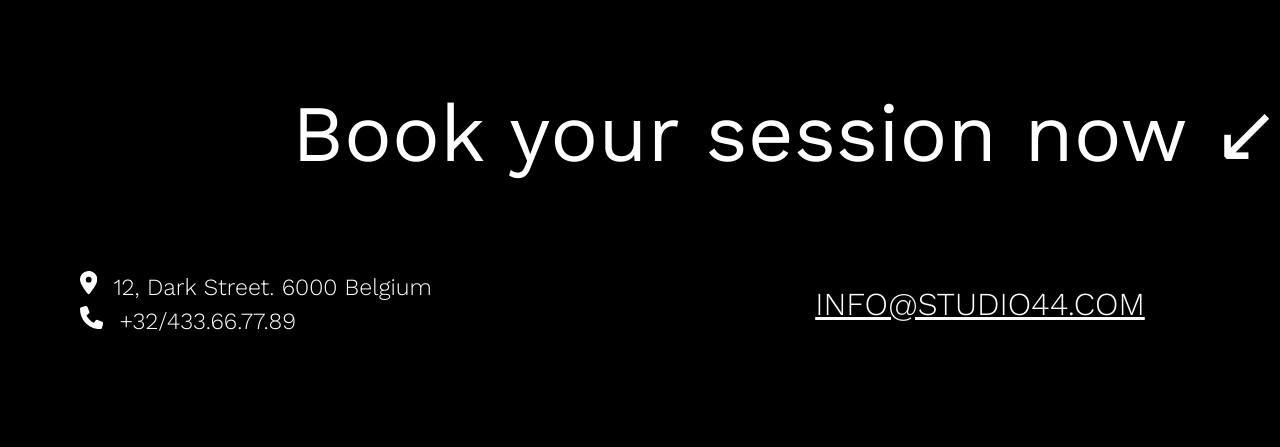
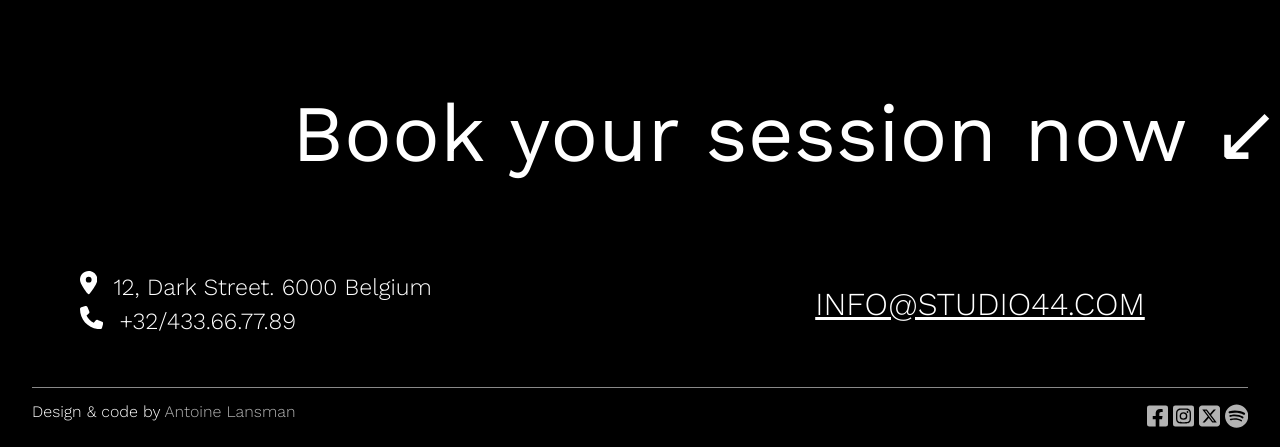
Before and after one commit to antoinel74/Studio44, a website built with Vite: page index.html in a window 1280 px wide. Shown: the part 3415-3862 px from the top of the page. Before the commit the page ends 3802 px from the top, so only its background shows below. Built offline with nearby package versions, Linux system fonts and the light colour scheme.

Commit message:
add footer

```diff
--- a/assets/style/sections/_contact.scss
+++ b/assets/style/sections/_contact.scss
@@ -42,8 +42,7 @@
     margin-top: 2rem;
     flex-direction: column-reverse;
     .contact__info {
-      width: 100%;
-      margin-left: 0;
+      margin-left: 1rem;
     }
     .contact__form {
       width: 100%;
--- /dev/null
+++ b/assets/style/sections/_footer.scss
@@ -0,0 +1,39 @@
+footer {
+  display: flex;
+  justify-content: space-between;
+  border-top: 1px solid rgba(255, 255, 255, 0.539);
+  margin: 0 2rem;
+  font-weight: 300;
+}
+
+.footer__baseline {
+  margin: 1rem 0;
+  a {
+    color: $white;
+    opacity: 0.7;
+    text-decoration: none;
+  }
+}
+
+.footer__social {
+  margin: 1rem 0;
+  svg {
+    transition: all 0.1s ease;
+    cursor: pointer;
+    opacity: 0.7;
+    &:hover {
+      opacity: 1;
+    }
+  }
+}
+
+// MOBILE
+@media screen and (max-width: 768px) {
+  footer {
+    flex-direction: column;
+    align-items: center;
+  }
+  .footer__baseline {
+    margin-bottom: 0;
+  }
+}
--- a/assets/style/sections/_services.scss
+++ b/assets/style/sections/_services.scss
@@ -39,7 +39,7 @@
     object-fit: cover;
   }
   figcaption {
-    font-size: 5rem;
+    font-size: 3.3rem;
   }
 }
 
--- a/assets/style/style.scss
+++ b/assets/style/style.scss
@@ -11,6 +11,7 @@
 @import "/assets/style/sections/services";
 @import "/assets/style/sections/about";
 @import "/assets/style/sections/contact";
+@import "/assets/style/sections/footer";
 
 body {
   font-family: $mainFont;
--- a/index.html
+++ b/index.html
@@ -200,7 +200,57 @@
         </div>
       </section>
 
-      <footer></footer>
+      <footer>
+        <div class="footer__baseline">
+          <p>Design & code by <a href="#">Antoine Lansman</a></p>
+        </div>
+        <div class="footer__social">
+          <svg
+            xmlns="http://www.w3.org/2000/svg"
+            fill="white"
+            height="1.5em"
+            viewBox="0 0 448 512"
+          >
+            <!--! Font Awesome Free 6.4.2 by @fontawesome - https://fontawesome.com License - https://fontawesome.com/license (Commercial License) Copyright 2023 Fonticons, Inc. -->
+            <path
+              d="M400 32H48A48 48 0 0 0 0 80v352a48 48 0 0 0 48 48h137.25V327.69h-63V256h63v-54.64c0-62.15 37-96.48 93.67-96.48 27.14 0 55.52 4.84 55.52 4.84v61h-31.27c-30.81 0-40.42 19.12-40.42 38.73V256h68.78l-11 71.69h-57.78V480H400a48 48 0 0 0 48-48V80a48 48 0 0 0-48-48z"
+            />
+          </svg>
+          <svg
+            xmlns="http://www.w3.org/2000/svg"
+            fill="white"
+            height="1.5em"
+            viewBox="0 0 448 512"
+          >
+            <!--! Font Awesome Free 6.4.2 by @fontawesome - https://fontawesome.com License - https://fontawesome.com/license (Commercial License) Copyright 2023 Fonticons, Inc. -->
+            <path
+              d="M224,202.66A53.34,53.34,0,1,0,277.36,256,53.38,53.38,0,0,0,224,202.66Zm124.71-41a54,54,0,0,0-30.41-30.41c-21-8.29-71-6.43-94.3-6.43s-73.25-1.93-94.31,6.43a54,54,0,0,0-30.41,30.41c-8.28,21-6.43,71.05-6.43,94.33S91,329.26,99.32,350.33a54,54,0,0,0,30.41,30.41c21,8.29,71,6.43,94.31,6.43s73.24,1.93,94.3-6.43a54,54,0,0,0,30.41-30.41c8.35-21,6.43-71.05,6.43-94.33S357.1,182.74,348.75,161.67ZM224,338a82,82,0,1,1,82-82A81.9,81.9,0,0,1,224,338Zm85.38-148.3a19.14,19.14,0,1,1,19.13-19.14A19.1,19.1,0,0,1,309.42,189.74ZM400,32H48A48,48,0,0,0,0,80V432a48,48,0,0,0,48,48H400a48,48,0,0,0,48-48V80A48,48,0,0,0,400,32ZM382.88,322c-1.29,25.63-7.14,48.34-25.85,67s-41.4,24.63-67,25.85c-26.41,1.49-105.59,1.49-132,0-25.63-1.29-48.26-7.15-67-25.85s-24.63-41.42-25.85-67c-1.49-26.42-1.49-105.61,0-132,1.29-25.63,7.07-48.34,25.85-67s41.47-24.56,67-25.78c26.41-1.49,105.59-1.49,132,0,25.63,1.29,48.33,7.15,67,25.85s24.63,41.42,25.85,67.05C384.37,216.44,384.37,295.56,382.88,322Z"
+            />
+          </svg>
+          <svg
+            xmlns="http://www.w3.org/2000/svg"
+            fill="white"
+            height="1.5em"
+            viewBox="0 0 448 512"
+          >
+            <!--! Font Awesome Free 6.4.2 by @fontawesome - https://fontawesome.com License - https://fontawesome.com/license (Commercial License) Copyright 2023 Fonticons, Inc. -->
+            <path
+              d="M64 32C28.7 32 0 60.7 0 96V416c0 35.3 28.7 64 64 64H384c35.3 0 64-28.7 64-64V96c0-35.3-28.7-64-64-64H64zm297.1 84L257.3 234.6 379.4 396H283.8L209 298.1 123.3 396H75.8l111-126.9L69.7 116h98l67.7 89.5L313.6 116h47.5zM323.3 367.6L153.4 142.9H125.1L296.9 367.6h26.3z"
+            />
+          </svg>
+          <svg
+            xmlns="http://www.w3.org/2000/svg"
+            fill="white"
+            height="1.5em"
+            viewBox="0 0 496 512"
+          >
+            <!--! Font Awesome Free 6.4.2 by @fontawesome - https://fontawesome.com License - https://fontawesome.com/license (Commercial License) Copyright 2023 Fonticons, Inc. -->
+            <path
+              d="M248 8C111.1 8 0 119.1 0 256s111.1 248 248 248 248-111.1 248-248S384.9 8 248 8zm100.7 364.9c-4.2 0-6.8-1.3-10.7-3.6-62.4-37.6-135-39.2-206.7-24.5-3.9 1-9 2.6-11.9 2.6-9.7 0-15.8-7.7-15.8-15.8 0-10.3 6.1-15.2 13.6-16.8 81.9-18.1 165.6-16.5 237 26.2 6.1 3.9 9.7 7.4 9.7 16.5s-7.1 15.4-15.2 15.4zm26.9-65.6c-5.2 0-8.7-2.3-12.3-4.2-62.5-37-155.7-51.9-238.6-29.4-4.8 1.3-7.4 2.6-11.9 2.6-10.7 0-19.4-8.7-19.4-19.4s5.2-17.8 15.5-20.7c27.8-7.8 56.2-13.6 97.8-13.6 64.9 0 127.6 16.1 177 45.5 8.1 4.8 11.3 11 11.3 19.7-.1 10.8-8.5 19.5-19.4 19.5zm31-76.2c-5.2 0-8.4-1.3-12.9-3.9-71.2-42.5-198.5-52.7-280.9-29.7-3.6 1-8.1 2.6-12.9 2.6-13.2 0-23.3-10.3-23.3-23.6 0-13.6 8.4-21.3 17.4-23.9 35.2-10.3 74.6-15.2 117.5-15.2 73 0 149.5 15.2 205.4 47.8 7.8 4.5 12.9 10.7 12.9 22.6 0 13.6-11 23.3-23.2 23.3z"
+            />
+          </svg>
+        </div>
+      </footer>
     </main>
     <script type="module" src="/main.js"></script>
   </body>
```
